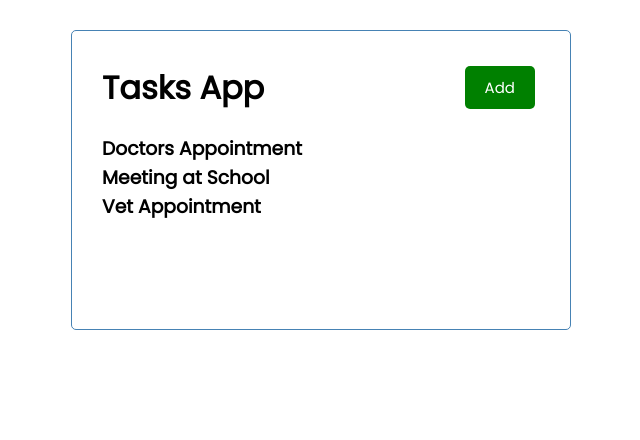
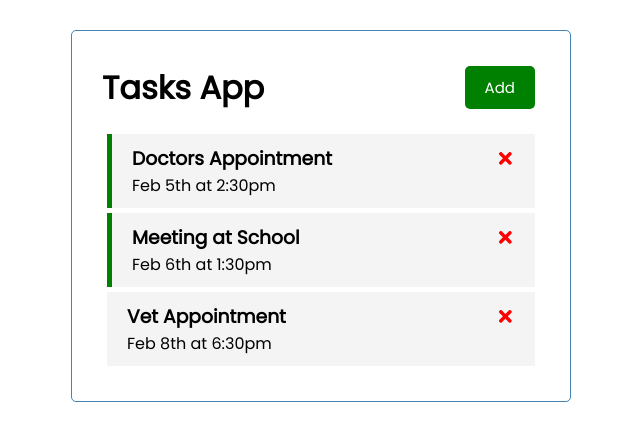
Before and after one commit to ahmedbecirevic/task-app-react, a React (Create React App) app: page / in a window 1280 px wide. Shown: the top 440 px of the page, without its empty margins (319-959 px from the left). Built offline with nearby package versions, Linux system fonts and the light colour scheme.

Commit message:
toggle show form

```diff
--- a/package.json
+++ b/package.json
@@ -8,6 +8,7 @@
     "@testing-library/user-event": "^12.8.3",
     "react": "^17.0.2",
     "react-dom": "^17.0.2",
+    "react-icons": "^4.2.0",
     "react-scripts": "4.0.3",
     "web-vitals": "^1.1.2"
   },
--- a/src/App.js
+++ b/src/App.js
@@ -1,6 +1,7 @@
 import Header from "./components/Header";
 import Tasks from './components/Tasks';
-import { useState } from 'react';
+import AddTask from './components/AddTask';
+import React, { useState } from 'react';
 
 const TASKS_ARRAY = [
   {
@@ -23,13 +24,56 @@ const TASKS_ARRAY = [
   },
 ];
 
+export const ShowFormContext = React.createContext({
+  showAddForm: () => {},
+});
+
 const App = () => {
   const [tasks, setTasks] = useState(TASKS_ARRAY);
+  const [showForm, setShowForm] = useState(false);
+
+  const showAddFormHandler = () => {
+    setShowForm(prevValue => !prevValue);
+  };
+
+  const addTaskHandler = task => {
+    const id = Math.floor(Math.random() * 10000) + 1;
+    const newTask = { id, ...task };
+    setTasks(prevTasks => {
+      return [newTask, ...prevTasks];
+    });
+  };
+
+  const deleteTaskHandler = id => {
+    setTasks(prevTasks => {
+      const tempTasks = prevTasks.filter(task => task.id !== id);
+      return tempTasks;
+    });
+  };
+
+  const toggleReminderHandler = id => {
+    setTasks(prevTasks => {
+      return prevTasks.map(task =>
+        task.id === id ? { ...task, reminder: !task.reminder } : task
+      );
+    });
+  };
 
   return (
     <div className='container'>
-      <Header title='Tasks App' />
-      <Tasks items={tasks}></Tasks>
+      <ShowFormContext.Provider value={{ showAddForm: showAddFormHandler }}>
+        <Header title='Tasks App' />
+      </ShowFormContext.Provider>
+      {showForm && <AddTask onAddTask={addTaskHandler} />}
+      {tasks.length > 0 ? (
+        <Tasks
+          items={tasks}
+          onDelete={deleteTaskHandler}
+          onToggle={toggleReminderHandler}
+        />
+      ) : (
+        <p>No tasks available</p>
+      )}
     </div>
   );
 };
--- a/src/components/Button.js
+++ b/src/components/Button.js
@@ -1,11 +1,19 @@
-import PropTypes from 'prop-types'
+import { useContext } from 'react';
+import { ShowFormContext } from '../App';
+import PropTypes from 'prop-types';
 
-const Button = ({ color, text, onClick }) => {
-   return (
-      <button onClick={onClick} className='btn' style = {{ backgroundColor: color }}>
-         {text}</button>
-   )
-}
+const Button = ({ color, text }) => {
+  const toggleFormDisplay = useContext(ShowFormContext);
+  return (
+    <button
+      onClick={toggleFormDisplay.showAddForm}
+      className='btn'
+      style={{ backgroundColor: color }}
+    >
+      {text}
+    </button>
+  );
+};
 
 Button.defaultProps = {
   color: 'navy',
--- /dev/null
+++ b/src/components/Task.js
@@ -0,0 +1,25 @@
+import { FaTimes } from 'react-icons/fa';
+
+const Task = ({ task, onDelete, onToggle }) => {
+  const onDeleteTask = () => {
+    onDelete(task.id);
+  };
+
+  return (
+    <div
+      className={`task ${task.reminder ? 'reminder' : ''}`}
+      onDoubleClick={() => onToggle(task.id)}
+    >
+      <h3>
+        {task.text}{' '}
+        <FaTimes
+          style={{ color: 'red', cursor: 'pointer' }}
+          onClick={onDeleteTask}
+        />
+      </h3>
+      <p>{task.day}</p>
+    </div>
+  );
+};
+
+export default Task;
--- a/src/components/Tasks.js
+++ b/src/components/Tasks.js
@@ -1,10 +1,15 @@
-import { useState } from 'react';
+import Task from './Task';
 
-const Tasks = ({ items }) => {
+const Tasks = ({ items, onDelete, onToggle }) => {
   return (
     <>
       {items.map(task => (
-        <h3 key={task.id}>{task.text}</h3>
+        <Task
+          key={task.id}
+          task={task}
+          onDelete={onDelete}
+          onToggle={onToggle}
+        />
       ))}
     </>
   );
```
Also changed, not shown: 1 other file (tests, documents, lock files or other folders).
